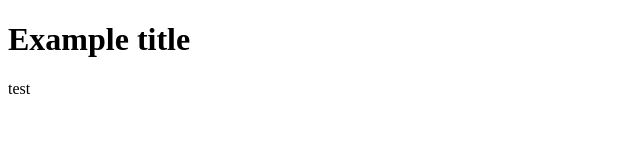
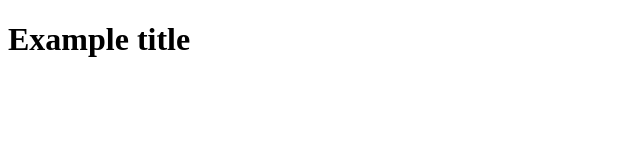
Before and after one commit to DianaTsebenko/project-js, a plain HTML site: page index.html in a window 1280 px wide. Shown: the full height of the page, 0-640 px from the left. Drawn offline with Linux system fonts and the light colour scheme.

Commit message:
Deploying to gh-pages from @ DianaTsebenko/project-js@a1d10cd7947a741ba246f93d8918d28d77eed331 🚀

```diff
--- a/index.html
+++ b/index.html
@@ -1 +1 @@
-<!DOCTYPE html><html lang="ru"><head><meta charset="utf-8"><meta name="viewport" content="width=device-width, initial-scale=1.0"><title>Page title</title><link rel="stylesheet" href="/project-js/index.bc56e7b2.css"><script type="module" src="/project-js/index.cdc84ddc.js"></script><script src="/project-js/index.6c2642bc.js" nomodule="" defer></script></head><body> <h1>Example title</h1>  <p>test</p> </body></html>
+<!DOCTYPE html><html lang="ru"><head><meta charset="utf-8"><meta name="viewport" content="width=device-width, initial-scale=1.0"><title>Page title</title><link rel="stylesheet" href="/project-js/index.bc56e7b2.css"><script type="module" src="/project-js/index.cdc84ddc.js"></script><script src="/project-js/index.6c2642bc.js" nomodule="" defer></script></head><body> <h1>Example title</h1>  </body></html>
```
